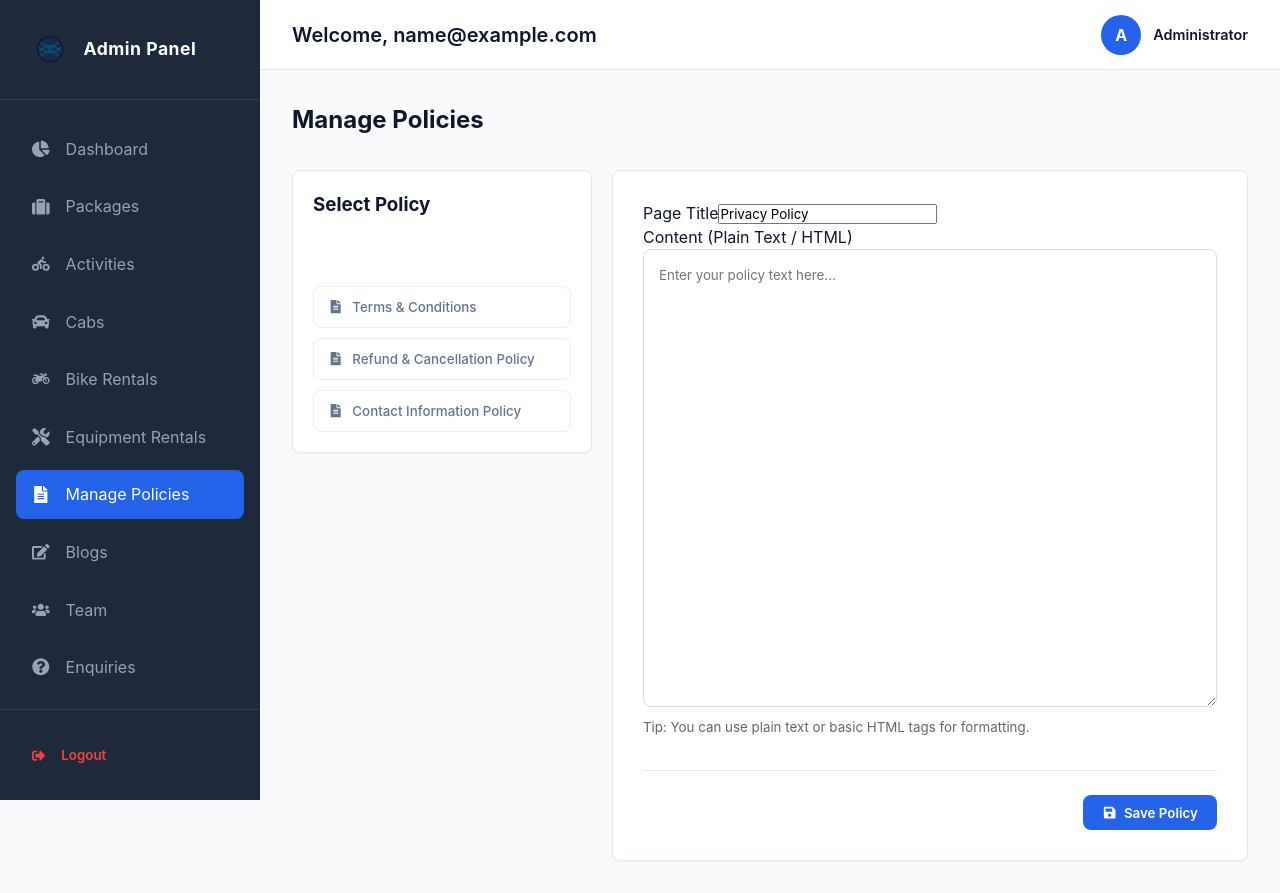
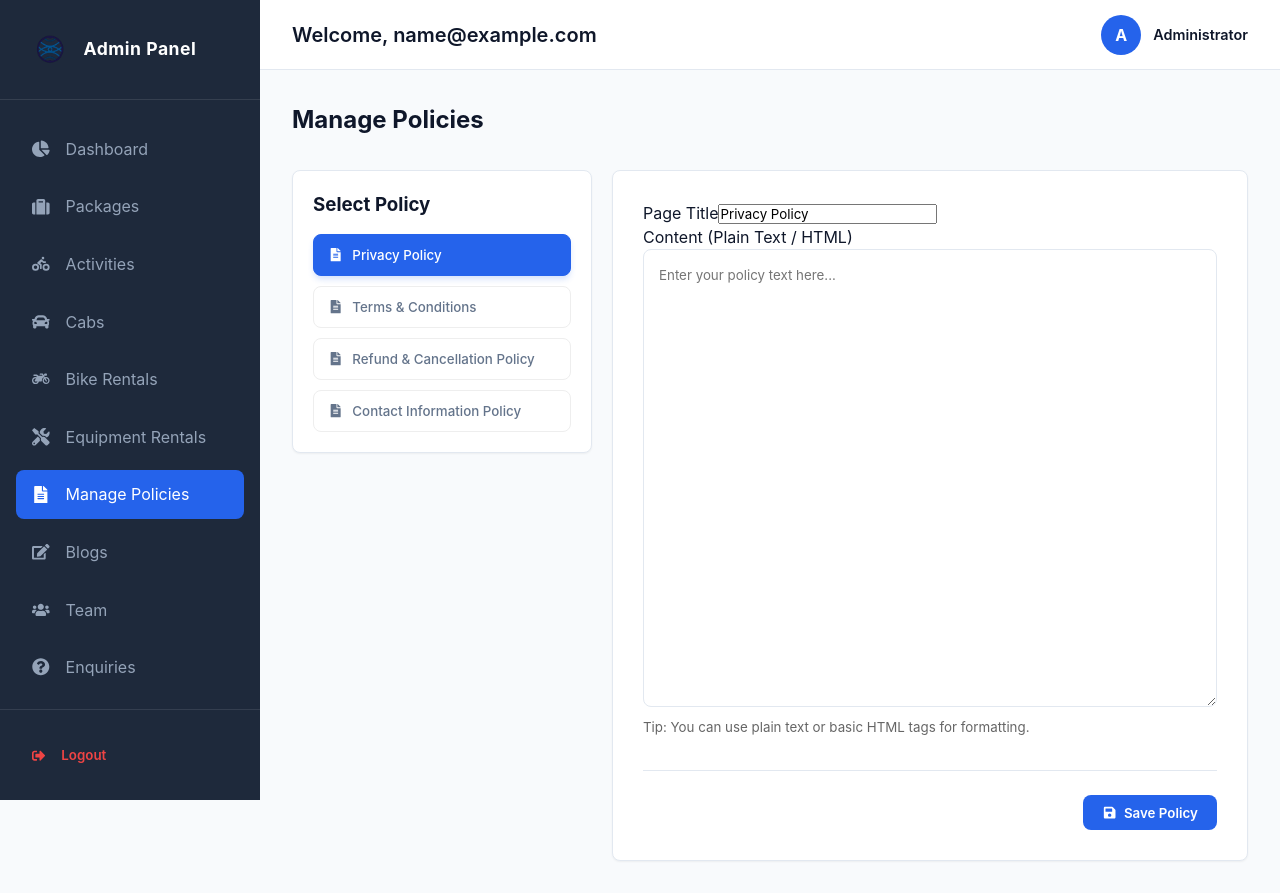
Before and after one commit to sapnilmodak/traveller_website, a React (Vite) app in the folder admin_frontend/: page /policies in a window 1280 px wide. Built offline with nearby package versions, Linux system fonts and the light colour scheme; no server answers; sample sign-in values are in the browser's storage.

Commit message:
feat: add styles for ManagePages policy editor layout

```diff
--- a/admin_frontend/src/pages/ManagePages.css
+++ b/admin_frontend/src/pages/ManagePages.css
@@ -34,13 +34,15 @@
 
 .policy-links button:hover {
   background: #f8fafc;
-  border-color: var(--primary);
+  border-color: var(--primary-color);
+  color: var(--primary-color);
 }
 
 .policy-links button.active {
-  background: var(--primary);
-  color: #fff;
-  border-color: var(--primary);
+  background: var(--primary-color);
+  color: #fff !important;
+  border-color: var(--primary-color);
+  box-shadow: 0 4px 6px -1px rgba(37, 99, 235, 0.2);
 }
 
 .policy-main {
@@ -49,10 +51,11 @@
 
 .policy-main textarea {
   width: 100%;
-  border: 1px solid #ddd;
+  border: 1px solid var(--border-color);
   border-radius: 8px;
   padding: 15px;
   font-family: inherit;
   resize: vertical;
   line-height: 1.6;
+  min-height: 400px;
 }
```
